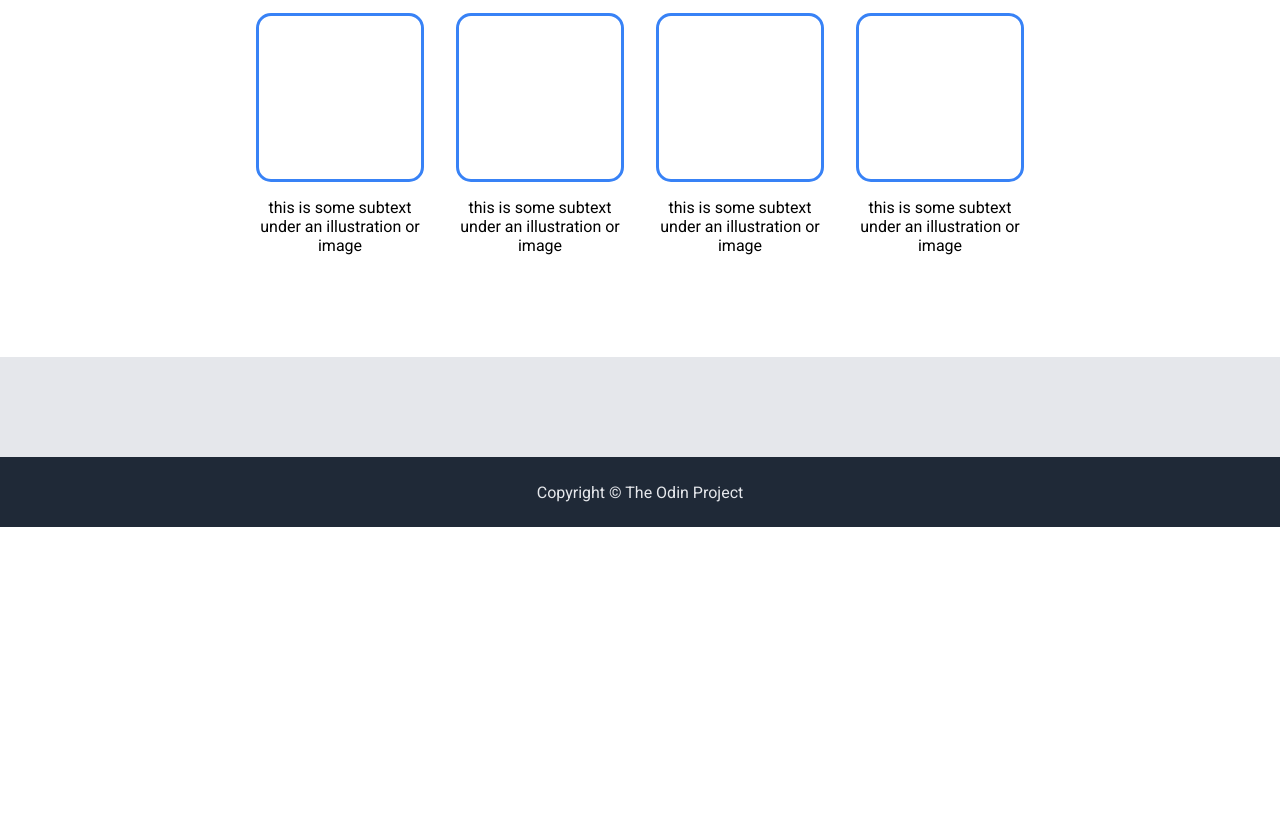
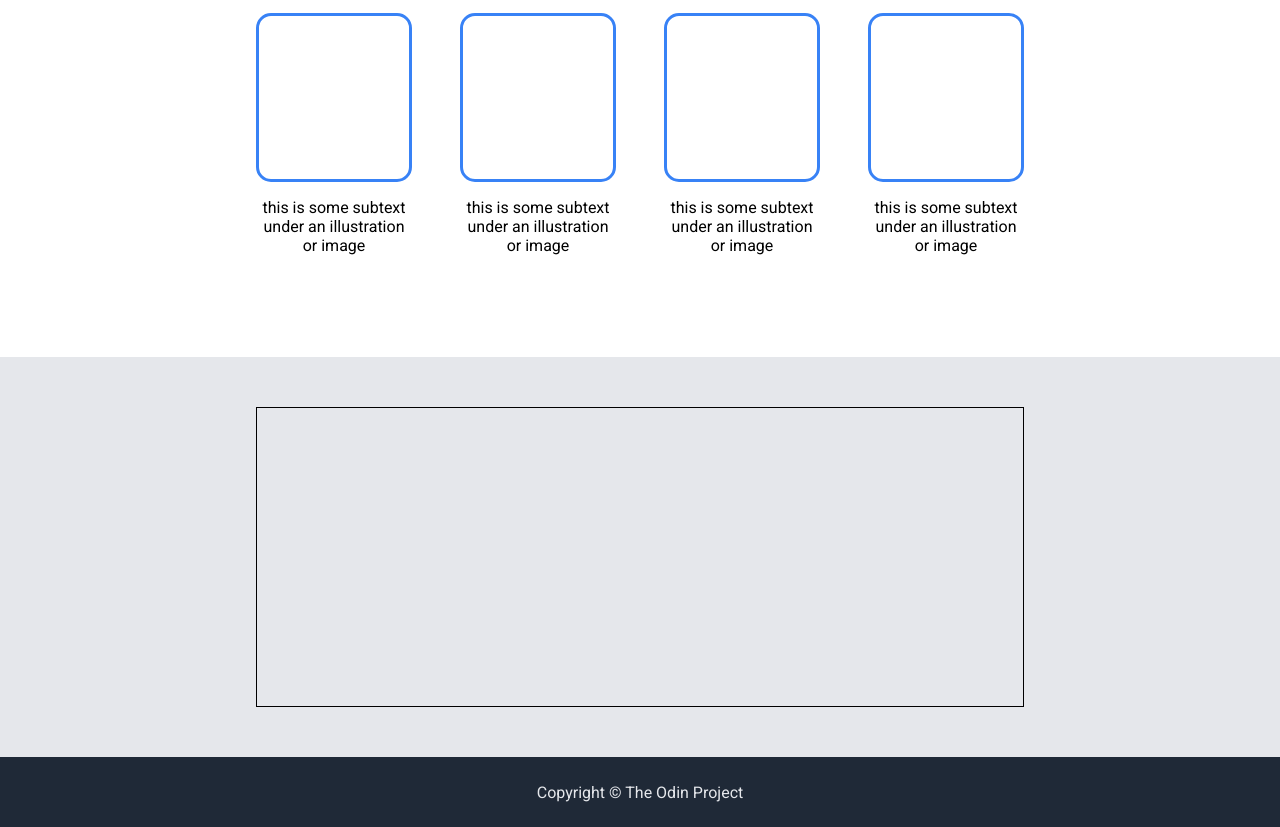
Before and after one commit to DiGiorgioLeonardo/odin-landing-page, a plain HTML site: page index.html in a window 1280 px wide. Shown: the part 613-1440 px from the top of the page. Before the commit the page ends 1140 px from the top, so only its background shows below. Drawn offline with Linux system fonts and the light colour scheme.

Commit message:
Align quote container

```diff
--- a/index.html
+++ b/index.html
@@ -56,7 +56,9 @@
             </div>
 
         </div>
-        <div class="quote"> </div>
+        <div class="quote">
+            <div class="quote-container"></div>
+        </div>
         <div class="signup"></div>
 
         <div class="footer">Copyright © The Odin Project</div>
--- a/styles.css
+++ b/styles.css
@@ -133,7 +133,7 @@ ul
 {
     height: 100%;
     display: flex;
-    gap: 32px;
+    gap: 48px;
 }
 
 .box
@@ -159,7 +159,16 @@ ul
 .quote
 {
     background: #E5E7EB;
-    height: 100px; /* Temporary */
+    height: 400px; /* Temporary */
+    padding: 50px 0;
+}
+
+.quote-container
+{
+    border: 1px solid black;
+    height: 100%;
+    width: 60%;
+    margin: 0px auto;
 }
 
 .footer
```
